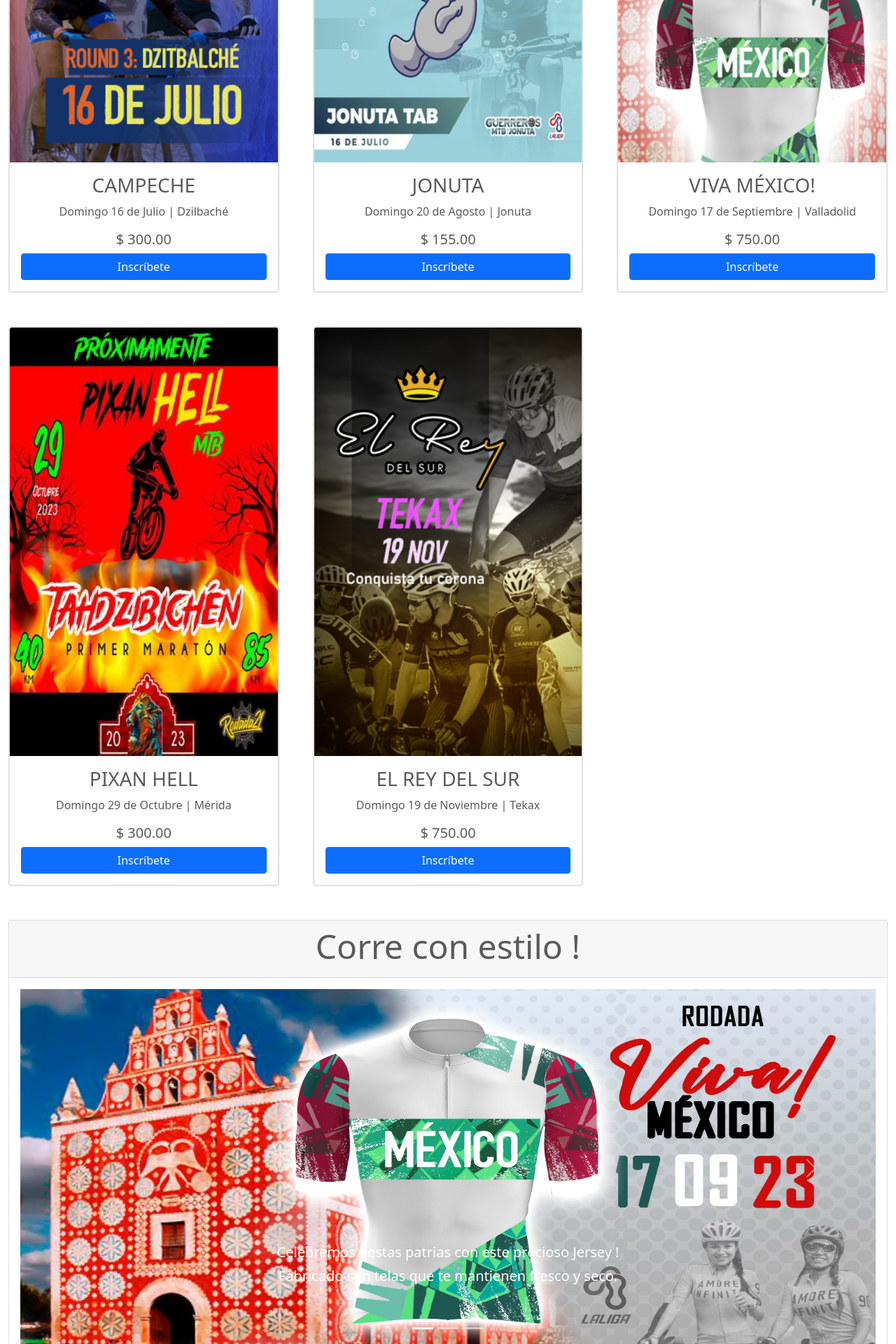
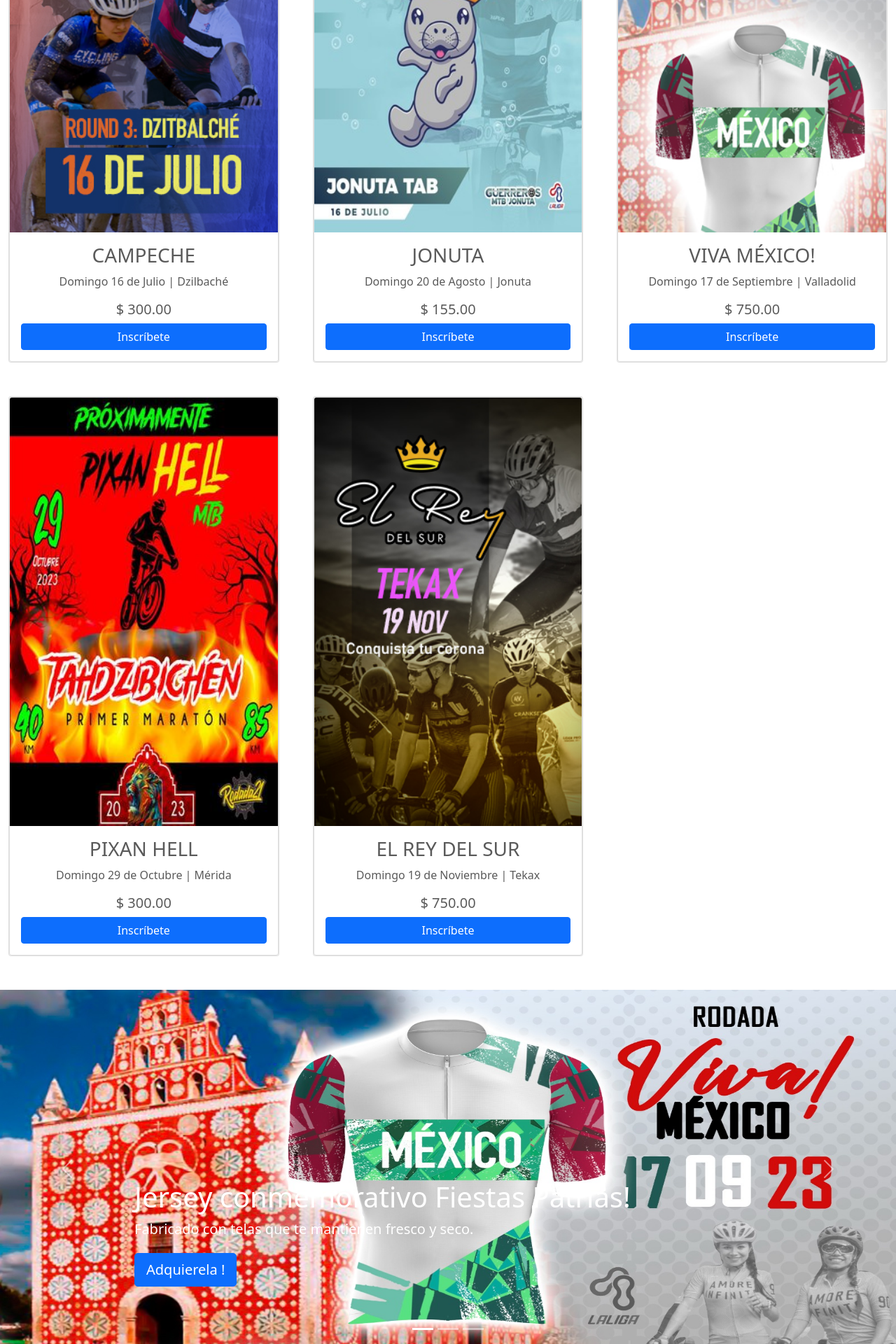
Before and after one commit to Mazter707/https---github.com-Mazter707-virgilio, a PHP site: page / in a window 1280 px wide. Shown: the part 1160-3080 px from the top of the page at 70% size. Run offline with PHP 8.4, Linux system fonts and the light colour scheme.

Commit message:
Se ajusto banner principal y carrusel

```diff
--- a/index.php
+++ b/index.php
@@ -4,16 +4,8 @@
 
 <div class="container-fluid">
 
-<div id="myCarousel" class="carousel slide" data-bs-ride="carousel">
-    <div class="carousel-indicators">
-      <button type="button" data-bs-target="#myCarousel" data-bs-slide-to="0" class="active" aria-current="true" aria-label="Slide 1"></button>
-      <button type="button" data-bs-target="#myCarousel" data-bs-slide-to="1" aria-label="Slide 2"></button>
-      <button type="button" data-bs-target="#myCarousel" data-bs-slide-to="2" aria-label="Slide 3"></button>
-    </div>
-    <div class="carousel-inner">
-      <div class="carousel-item active">
-        <svg class="bd-placeholder-img" width="100%" height="100%" xmlns="http://www.w3.org/2000/svg" aria-hidden="true" preserveAspectRatio="xMidYMid slice" focusable="false"><rect width="100%" height="100%" fill="#777"/></svg>
-        <img src="./assets/img/portada-transformed.jpeg" class="d-block w-100" alt="Primera imagen">
+      <div class="row">
+        <img src="./assets/img/portada-transformed.jpeg" class="d-block w-100 "  alt="Primera imagen">
         <div class="container">
           <div class="carousel-caption text-center">
             <h1>laliga</h1>
@@ -21,38 +13,6 @@
             <p><a class="btn btn-lg btn-primary" href="http://liga.nettual.com/registro.php">REGISTRATE</a></p>
           </div>
         </div>
-      </div>
-      <div class="carousel-item">
-        <svg class="bd-placeholder-img" width="100%" height="100%" xmlns="http://www.w3.org/2000/svg" aria-hidden="true" preserveAspectRatio="xMidYMid slice" focusable="false"><rect width="100%" height="100%" fill="#777"/></svg>
-
-        <div class="container">
-          <div class="carousel-caption">
-            <h1>Aqui podemos agregar un banner publicitario.</h1>
-            <p>De alguno de nuestros patrocinadores principales</p>
-            <p><a class="btn btn-lg btn-primary" href="#">Mas</a></p>
-          </div>
-        </div>
-      </div>
-      <div class="carousel-item">
-        <svg class="bd-placeholder-img" width="100%" height="100%" xmlns="http://www.w3.org/2000/svg" aria-hidden="true" preserveAspectRatio="xMidYMid slice" focusable="false"><rect width="100%" height="100%" fill="#777"/></svg>
-
-        <div class="container">
-          <div class="carousel-caption text-end">
-            <h1>Y aqui uno mas.</h1>
-            <p>Para tener al menos 2 patrocinadores principales.</p>
-            <p><a class="btn btn-lg btn-primary" href="#">Vamos !</a></p>
-          </div>
-        </div>
-      </div>
-    </div>
-    <button class="carousel-control-prev" type="button" data-bs-target="#myCarousel" data-bs-slide="prev">
-      <span class="carousel-control-prev-icon" aria-hidden="true"></span>
-      <span class="visually-hidden">Previous</span>
-    </button>
-    <button class="carousel-control-next" type="button" data-bs-target="#myCarousel" data-bs-slide="next">
-      <span class="carousel-control-next-icon" aria-hidden="true"></span>
-      <span class="visually-hidden">Next</span>
-    </button>
       </div>
 
 
@@ -134,56 +94,58 @@
 
     <!--Aqui inicia el carrusel -->
 
-  <div class="container-fluid">
-  <div class="card">
-    <div class="card-header">
-    <h4 class="text-center display-5">Corre con estilo !</h4>
-    </div>
-      <div class= "card-body">
-        <div id="carouselExampleCaptions" class="carousel slide" data-bs-ride="carousel">
+
+    <div id="myCarousel" class="carousel slide" data-bs-ride="carousel">
     <div class="carousel-indicators">
-            <button type="button" data-bs-target="#carouselExampleCaptions" data-bs-slide-to="0" class="active" aria-current="true" aria-label="Slide 1"></button>
-            <button type="button" data-bs-target="#carouselExampleCaptions" data-bs-slide-to="1" aria-label="Slide 2"></button>
-            <button type="button" data-bs-target="#carouselExampleCaptions" data-bs-slide-to="2" aria-label="Slide 3"></button>
+      <button type="button" data-bs-target="#myCarousel" data-bs-slide-to="0" class="active" aria-current="true" aria-label="Slide 1"></button>
+      <button type="button" data-bs-target="#myCarousel" data-bs-slide-to="1" aria-label="Slide 2"></button>
+      <button type="button" data-bs-target="#myCarousel" data-bs-slide-to="2" aria-label="Slide 3"></button>
     </div>
     <div class="carousel-inner">
       <div class="carousel-item active">
-            <a href="https://www.yapur.mx/collections/2023/products/mexico-2023" target="_blank" class="btn btn-transformed stretched-link">COMPRAR</a>
+        <svg class="bd-placeholder-img" width="100%" height="100%" xmlns="http://www.w3.org/2000/svg" aria-hidden="true" preserveAspectRatio="xMidYMid slice" focusable="false"><rect width="100%" height="100%" fill="#777"/></svg>
         <img src="./assets/img/mexico.jpeg" class="d-block w-100" alt="Primera imagen">
-              <div class="carousel-caption d-none d-md-block">
-                <h5>Celebremos fiestas patrias con este precioso Jersey !</h5>
+        <div class="container">
+          <div class="carousel-caption text-start">
+            <h1>Jersey conmemorativo Fiestas Patrias!</h1>
             <p>Fabricado con telas que te mantienen fresco y seco.</p>
+            <p><a class="btn btn-lg btn-primary" href="https://www.yapur.mx/collections/2023/products/mexico-2023" target="_blank" >Adquierela !</a></p>
+          </div>
         </div>
       </div>
       <div class="carousel-item">
-            <a href="https://www.yapur.mx/collections/grandes-vueltas/products/tour-2023" target="_blank" class="btn btn-transformed stretched-link">COMPRAR</a>
+        <svg class="bd-placeholder-img" width="100%" height="100%" xmlns="http://www.w3.org/2000/svg" aria-hidden="true" preserveAspectRatio="xMidYMid slice" focusable="false"><rect width="100%" height="100%" fill="#777"/></svg>
         <img src="./assets/img/tour-france-large.jpg" class="d-block w-100" alt="Segunda imagen">
-              <div class="carousel-caption d-none d-md-block">
-                <h5>Jersey Tour de Francia</h5>
-                <p>Excelenta ventilación que te mantiene fresco..</p>
+        <div class="container">
+          <div class="carousel-caption">
+            <h1>Jersey Tour de Francia</h1>
+            <p>Excelente ventilación que te mantiene fresco...</p>
+            <p><a class="btn btn-lg btn-primary" href="https://www.yapur.mx/collections/grandes-vueltas/products/tour-2023" target="_blank">Cómprala !</a></p>
+          </div>
         </div>
       </div>
       <div class="carousel-item">
-            <a href="https://www.yapur.mx/collections/historicos" target="_blank" class="btn btn-transformed stretched-link">COMPRAR</a>
+        <svg class="bd-placeholder-img" width="100%" height="100%" xmlns="http://www.w3.org/2000/svg" aria-hidden="true" preserveAspectRatio="xMidYMid slice" focusable="false"><rect width="100%" height="100%" fill="#777"/></svg>
         <img src="./assets/img/vintage.jpeg" class="d-block w-100" alt="Tercera imagen">
-              <div class="carousel-caption d-none d-md-block">
-                <h5>Sumérgete en la época dorada del ciclismo !</h5>
+        <div class="container">
+          <div class="carousel-caption text-end">
+            <h1>Sumérgete en la época dorada del ciclismo !</h1>
             <p>Rinde homenaje a los ciclistas legendarios que dejaron una huella imborrable en este deporte.</p>
+            <p><a class="btn btn-lg btn-primary" href="https://www.yapur.mx/collections/historicos" target="_blank">Hazla tuya !</a></p>
           </div>
         </div>
       </div>
-          <button class="carousel-control-prev" type="button" data-bs-target="#carouselExampleCaptions" data-bs-slide="prev">
+    </div>
+    <button class="carousel-control-prev" type="button" data-bs-target="#myCarousel" data-bs-slide="prev">
       <span class="carousel-control-prev-icon" aria-hidden="true"></span>
       <span class="visually-hidden">Previous</span>
     </button>
-          <button class="carousel-control-next" type="button" data-bs-target="#carouselExampleCaptions" data-bs-slide="next">
+    <button class="carousel-control-next" type="button" data-bs-target="#myCarousel" data-bs-slide="next">
       <span class="carousel-control-next-icon" aria-hidden="true"></span>
       <span class="visually-hidden">Next</span>
     </button>
   </div>
-    </div>
-  </div>
-</div>
+
 <!--Aqui termina el carrusel -->
 
 
```
Lines whose indentation alone changed are shown as unchanged.
